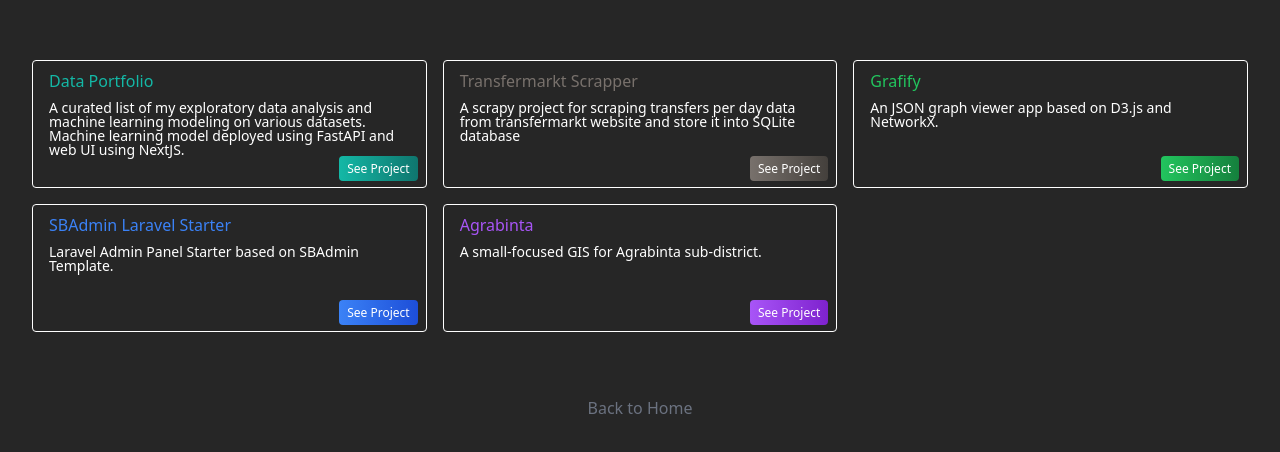
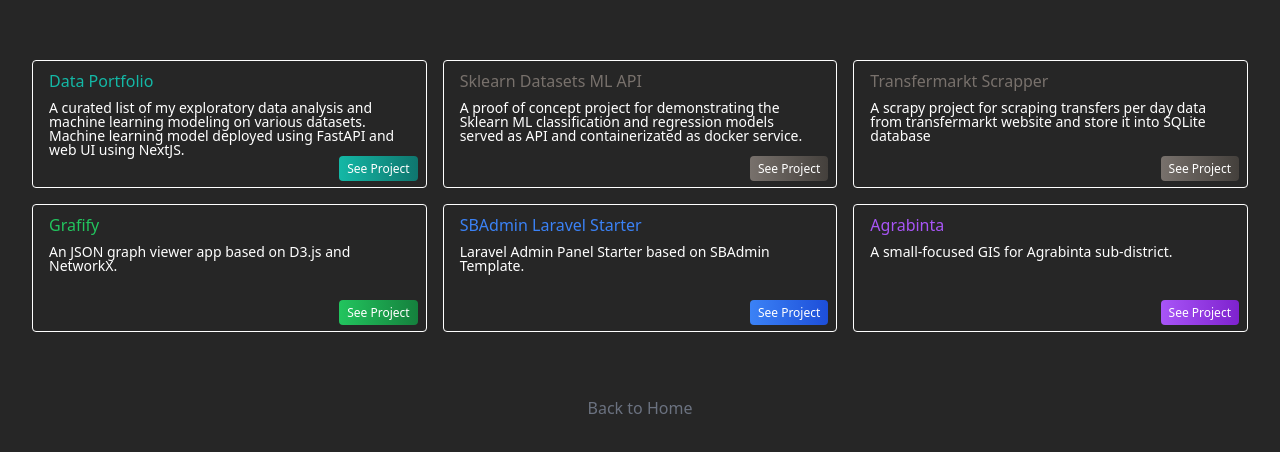
Before and after one commit to dendihandian/dendihandian.github.io, a Next.js app: page /portfolios in a window 1280 px wide. Shown: the part 172-624 px from the top of the page. Built offline with nearby package versions, Linux system fonts and the light colour scheme; no server answers.

Commit message:
add new portfolio

```diff
--- a/pages/portfolios.js
+++ b/pages/portfolios.js
@@ -8,6 +8,12 @@ const portfolios = [
         'desc': 'A curated list of my exploratory data analysis and machine learning modeling on various datasets. Machine learning model deployed using FastAPI and web UI using NextJS.',
         'project_url': 'https://data-portfolio.netlify.app',
         'colors': ['text-teal-500', 'from-teal-500', 'to-teal-700'],
+    },
+    {
+        'name': 'Sklearn Datasets ML API',
+        'desc': 'A proof of concept project for demonstrating the Sklearn ML classification and regression models served as API and containerizated as docker service.',
+        'project_url': 'https://hub.docker.com/r/dendihandian/sklearn-datasets-ml-api',
+        'colors': ['text-stone-500', 'from-stone-500', 'to-stone-700'],
     },
     {
         'name': 'Transfermarkt Scrapper',
```
